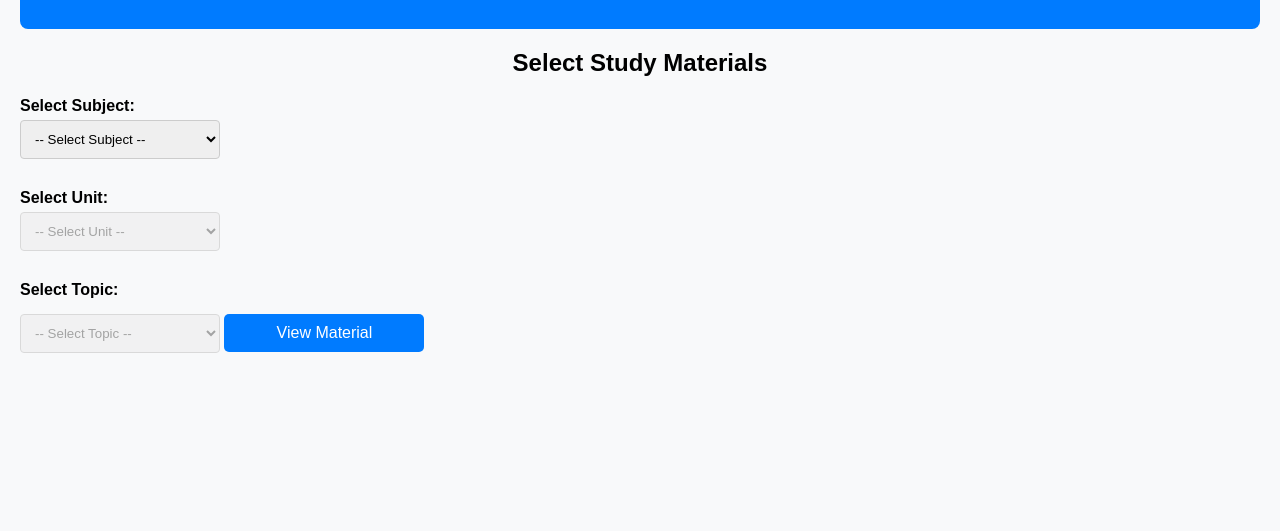
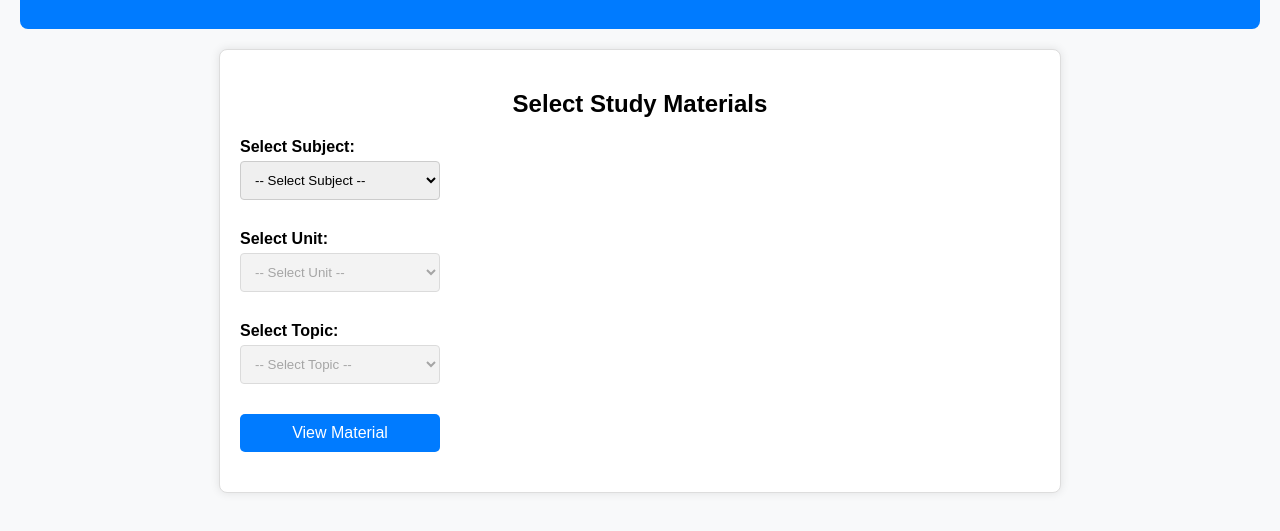
Before and after one commit to subha0319/AI-Driven-Personalized-Learning-and-Self-Assessment-Platform, a plain HTML site: page Frontend/materials-generated.html in a window 1280 px wide. Shown: the part 91-622 px from the top of the page. Drawn offline with Linux system fonts and the light colour scheme.

Commit message:
Update materials-generated.html

```diff
--- a/Frontend/materials-generated.html
+++ b/Frontend/materials-generated.html
@@ -20,12 +20,13 @@
             <li><a href="materials-generated.html">Materials Generated</a></li>
             <li><a href="take-quiz.html">Take Quiz</a></li>
             <li><a href="quiz-history.html">Quiz History</a></li>
+			<li><a href="login.html">Logout</a></li>
         </ul>
     </nav>
 
     <!-- Main Content -->
     <main>
-        <div class="materials-container">
+        <div class="containerSmall">
             <h2>Select Study Materials</h2>
 
             <!-- Dropdowns -->
@@ -43,7 +44,7 @@
             <select id="topic-select" disabled>
                 <option value="">-- Select Topic --</option>
             </select>
-
+			<br>
             <button id="view-material" disabled>View Material</button>
 
             <!-- Placeholder for PDF Icon -->
```
